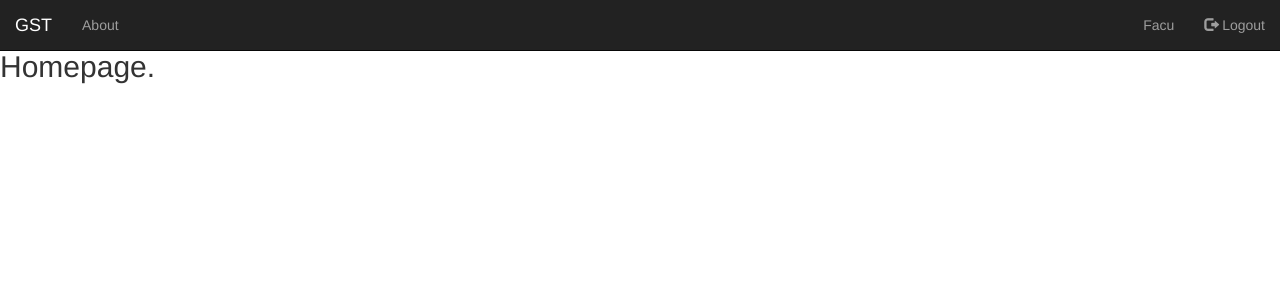
After one commit to ingsoft-famaf/HoustonWHAP, a Django app: page / in a window 1280 px wide. The commit adds this page. Shown: the top 300 px of the page. Run offline with Django 3.2, Linux system fonts and the light colour scheme; some libraries are stand-ins or nearby versions.

Commit message:
#66 Homepage done. Templates added.

```diff
--- a/src/goal_set_track/goal_set_track/urls.py
+++ b/src/goal_set_track/goal_set_track/urls.py
@@ -19,7 +19,7 @@ from gst import views
 
 urlpatterns = [
     url(r'^admin/', admin.site.urls),
-    url('home/', views.home, name='home'),
+    url(r'^$', views.home, name='home'),
     url('login', views.LoginView.as_view(), name='login'),
     url('user/login/', views.LoginView.as_view(), name='login'),
     url('register', views.RegisterView.as_view(), name='register'),
--- /dev/null
+++ b/src/goal_set_track/gst/templates/gst/index.html
@@ -0,0 +1,5 @@
+{% extends 'layout.html' %}
+
+{% block content %}
+<h2> Homepage. </h2>
+{% endblock %}
--- a/src/goal_set_track/gst/templates/register.html
+++ b/src/goal_set_track/gst/templates/gst/register.html
@@ -1,5 +1,4 @@
 <h1>Welcome! Please register!</h1>
-
 <form method='POST'>
   <label for="inputName" class="sr-only">Name</label>
   <input id="inputName" name="name" placeholder="Your name" required="" type='text'/><br>
--- /dev/null
+++ b/src/goal_set_track/gst/templates/layout.html
@@ -0,0 +1,18 @@
+<!DOCTYPE html>
+<html>
+  <head>
+    <title>GST {{ title }}</title>
+    <link rel="stylesheet" href="https://maxcdn.bootstrapcdn.com/bootstrap/3.3.7/css/bootstrap.min.css">
+    <style>
+      body {
+        margin-top: 50px;
+      }
+    </style>
+  </head>
+  <body>
+    {% include 'navbar.html' %}
+    {% block content %}
+
+    {% endblock %}
+  </body>
+</html>
--- /dev/null
+++ b/src/goal_set_track/gst/templates/navbar.html
@@ -0,0 +1,38 @@
+<nav class="navbar navbar-inverse navbar-fixed-top">
+  <div class="container-fluid">
+    <div class="navbar-header">
+      <a href="/" class="navbar-brand">
+        GST
+      </a>
+    </div>
+    <ul class="nav navbar-nav">
+      <li>
+        <a href="/about">
+          About
+        </a>
+      </li>
+    </ul>
+    <ul class="nav navbar-nav navbar-right">
+      {% if username %}
+        <li>
+          <a href='/me'>
+            {{ username }}
+          </a>
+        </li>
+        <li>
+          <a href="/logout">
+            <span class="glyphicon glyphicon-log-out"></span>
+            Logout
+          </a>
+        </li>
+      {% else %}
+        <li>
+          <a href="/login">
+            <span class="glyphicon glyphicon-log-in"></span>
+            Login
+          </a>
+        </li>
+      {% endif %}
+    </ul>
+  </div>
+</nav>
--- a/src/goal_set_track/gst/views.py
+++ b/src/goal_set_track/gst/views.py
@@ -6,7 +6,11 @@ from .models import *
 
 # Create your views here.
 def home(request):
-    return HTTPr('Hola!')
+    viewitems = {
+        'title': 'Home',
+        'username': 'Facu'
+    }
+    return render(request, 'gst/index.html', viewitems)
 
 class LoginView(View):
     @csrf_exempt
```
Also changed, not shown: src/goal_set_track/gst/templates/gst/login.html (added, +12 -0 lines), src/goal_set_track/gst/templates/login.html (deleted, +0 -17 lines).
